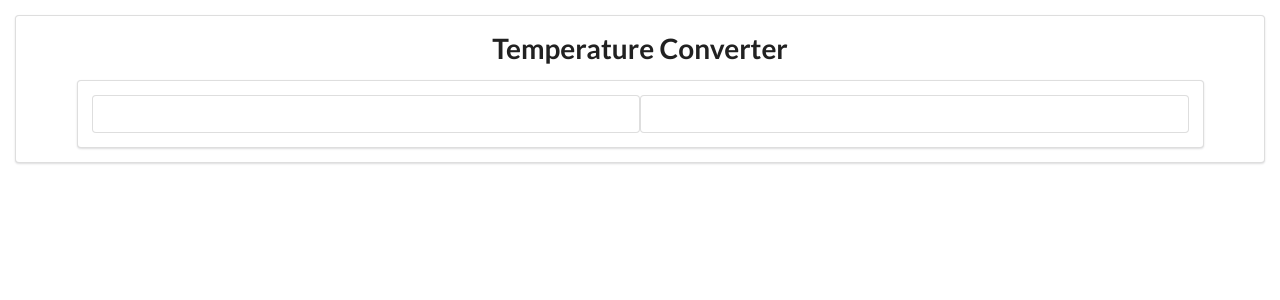
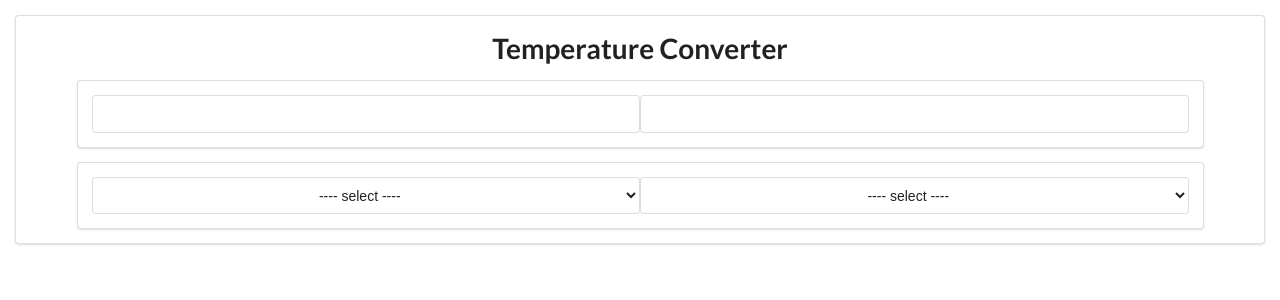
Before and after one commit to Roman4u/my-tempapp, a React (Create React App) app: page / in a window 1280 px wide. Shown: the top 300 px of the page. Built offline with nearby package versions, Linux system fonts and the light colour scheme.

Commit message:
feat: handleInput change to update temp object

```diff
--- a/src/components/App.jsx
+++ b/src/components/App.jsx
@@ -1,15 +1,59 @@
 import React, { useState } from "react";
 import TempInput from "./TempInput";
 
+
 const App = () => {
-    const [ temp, updateTemp ] = useState({ f: 0, c: 0 });
+    const [ tempObject, updateTempObject ] = useState({ f: 0, c: 0 });
+    //values for the input form
+    const [inputString, setInputString] = useState("");
+    //values for the drop down form
+    const [dropDownValue, setDropDownValue ] = useState("");
+
+    const temps = {
+        c: "celcius",
+        f: "fahrenheit"
+    };
+
+    // const updateCelcius = (event) => {
+    //     const inputValue = event.target.value;
+    //     updateTemp(
+    //         {
+    //             c: inputValue,
+    //             f: (inputValue * 9) / 5 + 32
+    //         }
+    //     );
+    // };
+
+    // const updateFarenheight = (event) => {
+    //     const inputValue = event.target.value;
+    //     updateTemp(
+    //         {
+    //             c: (inputValue - 32) * 5 / 9,
+    //             f: inputValue
+    //         }
+    //     )
+    // };
+
+    const onDropDownSubmit = () => {
+        console.log("hello");
+    }
+
 
     return(
         <div className="wrapper">
             <div className="ui segment">
                 <div className="header">
                     <h1>Temperature Converter</h1>
-                    <TempInput updateTemp={updateTemp} />
+                    <TempInput
+                    tempObject={tempObject}
+                    updateTemp={updateTempObject}
+                    temps={temps}
+                    onDropDownSubmit={onDropDownSubmit}
+                    inputString={inputString}
+                    setInputString={setInputString}
+                    dropDownValue={dropDownValue}
+                    setDropDownValue={setDropDownValue}
+                    />
                 </div>
             </div>
         </div>
--- a/src/components/DropDown.jsx
+++ b/src/components/DropDown.jsx
@@ -1,8 +1,32 @@
-import React from "react";
+import React, { useState } from "react";
 
-const DropDown = () => {
+const DropDown = (props) => {
+    const { temps, onDropDownSubmit } = props;
+
+
+    // const onDropDownSubmit = () => {
+    //     console.log("hello");
+    // }
+
+    // const onDropDownChange = () => {
+    //     console.log("hello");
+    // }
+
+    const onDropDownChange = (event) => {
+        const dropDownValue = event.target.value;
+        console.log("hello");
+        console.log(typeof dropDownValue);
+
+    }
+
     return (
-        <div></div>
+            <form className="ui form column" onSubmit={onDropDownSubmit}>
+                <select id="temperatures" onChange={onDropDownChange}>
+                    <option style={{textAlign: "center"}}> ---- select ---- </option>
+                    <option value={temps.c}  >{temps.c}</option>
+                    <option value={temps.f}  >{temps.f}</option>
+                </select>
+            </form>
     )
 }
 
--- a/src/components/tempInput.jsx
+++ b/src/components/tempInput.jsx
@@ -1,13 +1,14 @@
 import React from "react";
 
+import DropDown from "./DropDown";
 import "./tempapp.css"
 
 const TempInput = (props) => {
-    const { updateTemp } = props;
+    const { tempObject, updateTempObject, temps, setInputString, inputString, dropDownValue, setDropDownValue } = props;
 
-    const updateCelcius = (event) => {
-        const inputValue = event.target.value;
-        updateTemp(
+    const updateCelcius = (inputValue) => {
+        //const inputValue = event.target.value;
+        updateTempObject(
             {
                 c: inputValue,
                 f: (inputValue * 9) / 5 + 32
@@ -15,35 +16,58 @@ const TempInput = (props) => {
         );
     };
 
-    const updateFarenheight = (event) => {
-        const inputValue = event.target.value;
-        updateTemp(
+    const updateFarenheight = (inputValue) => {
+        // const inputValue = event.target.value;
+        updateTempObject(
             {
                 c: (inputValue - 32) * 5 / 9,
                 f: inputValue
             }
         )
+    };
+
+    const handleInputChange = (event) => {
+        const input = Number(event.target.value);
+        setInputString(input);
+        console.log("input string:", inputString);
+        if(dropDownValue === temps.c){
+            updateCelcius(input);
+            console.log(tempObject);
+        }else{
+            updateFarenheight(input);
+            console.log(tempObject);
+        }
     }
 
+
+
     return(
+        <>
             <div className="container ui segment">
                 <div className="row">
                     <form className="ui form column">
                         <div className="field">
-                        {/* <label>Temperature Converter</label> */}
-                        <input type="text" />
+                            <input type="text" onChange={handleInputChange}  />
                         </div>
                     </form>
 
 
+
                     <form className="ui form column">
                         <div className="field">
-                        {/* <label>Temperature Converter</label> */}
                             <input type="text" />
                         </div>
                     </form>
                 </div>
             </div>
+
+            <div className="container ui segment">
+                <div className="row">
+                        <DropDown temps={temps} setInputString={setInputString} />
+                        <DropDown temps={temps} setInputString={setInputString} />
+                </div>
+            </div>
+        </>
     )
 }
 
```
Lines whose indentation alone changed are shown as unchanged.
